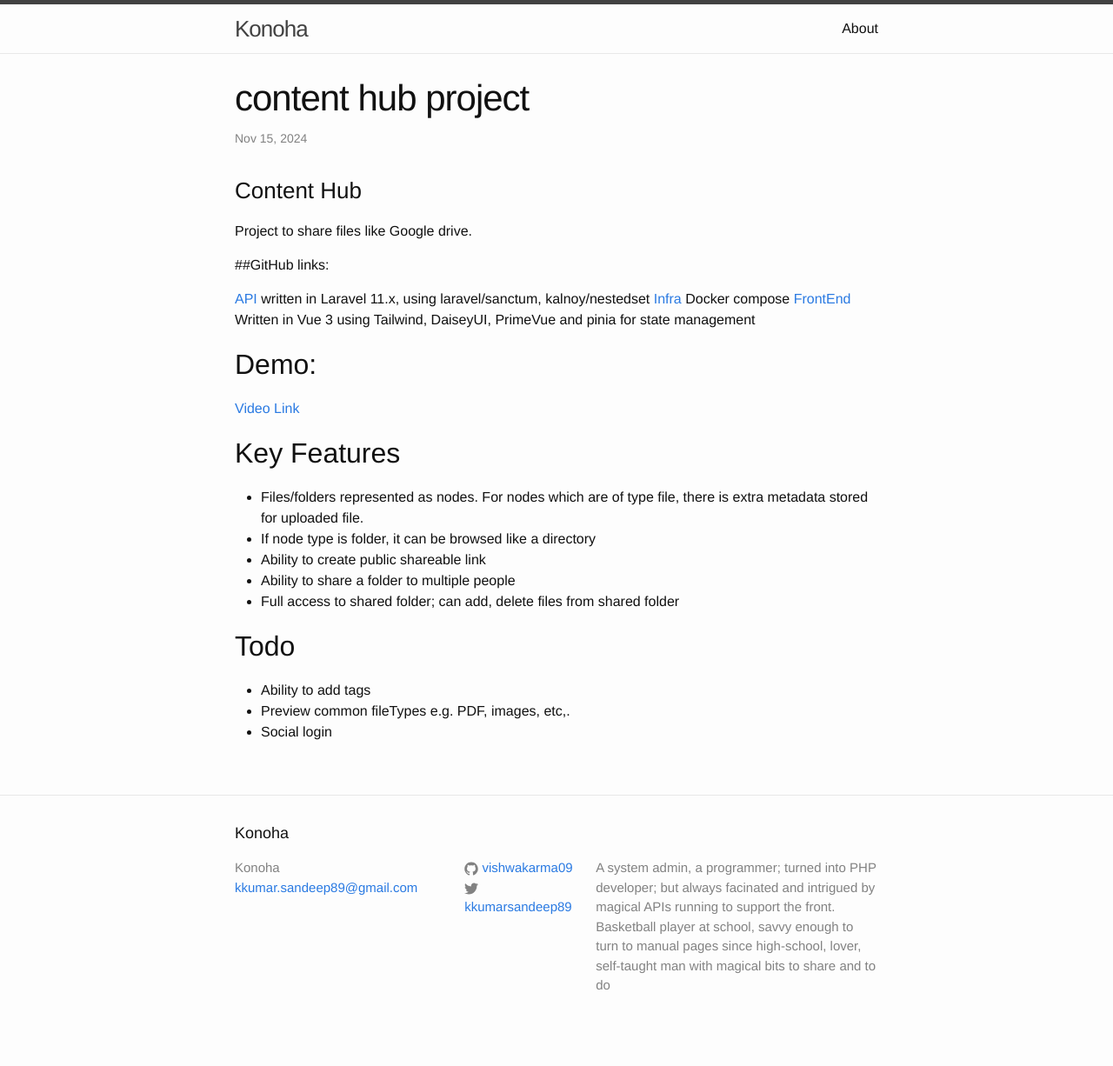
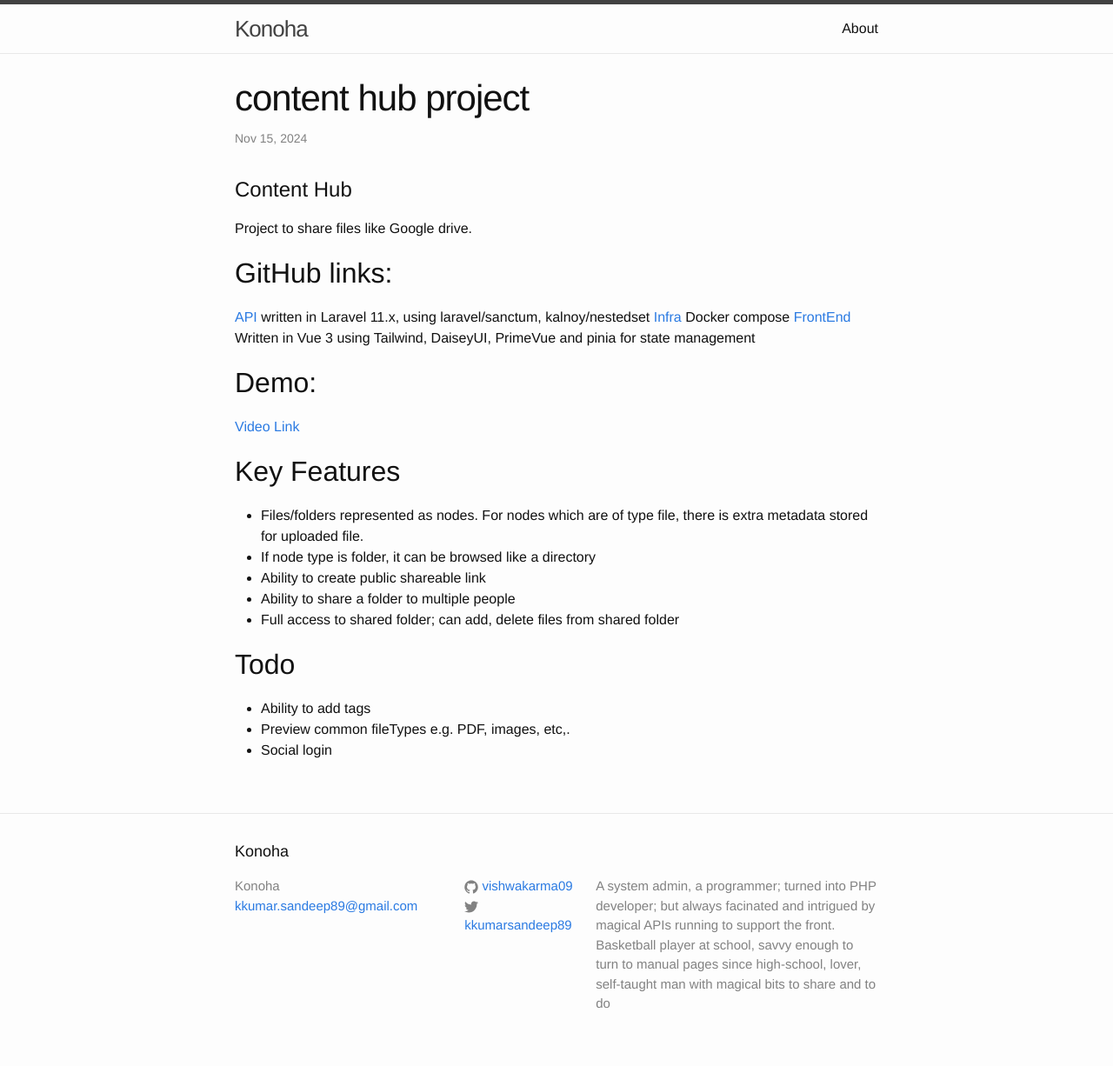
Before and after one commit to vishwakarma09/vishwakarma09.github.io, a Jekyll site: the page built from _posts/2024-11-15-content-hub-project.markdown, in a window 1280 px wide. Shown: the whole page at 87% size. Built offline with Jekyll 4.4.1, drawn with Linux system fonts in a browser that asks for light colours; before the commit the page ends 1205 px from its top, so only the background shows below that.

```diff
--- a/_posts/2024-11-15-content-hub-project.markdown
+++ b/_posts/2024-11-15-content-hub-project.markdown
@@ -3,11 +3,11 @@ title: content hub project
 layout: post
 ---
 
-### Content Hub
+# Content Hub
 
 Project to share files like Google drive.
 
-##GitHub links:
+## GitHub links:
 
 [API](https://github.com/vishwakarma09/content_hub_api) written in Laravel 11.x, using laravel/sanctum, kalnoy/nestedset
 [Infra](https://github.com/vishwakarma09/content_hub_infra) Docker compose
```
